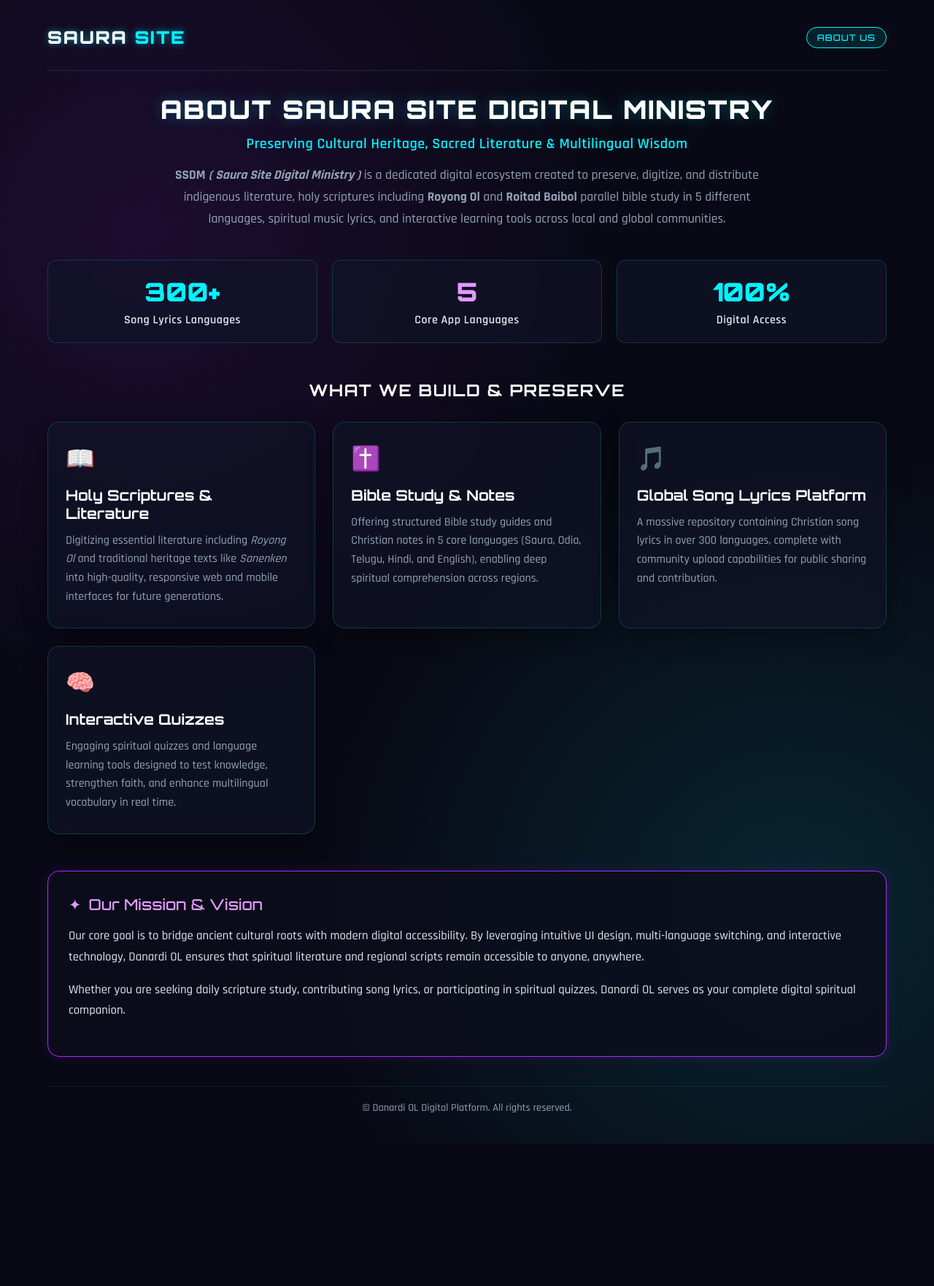
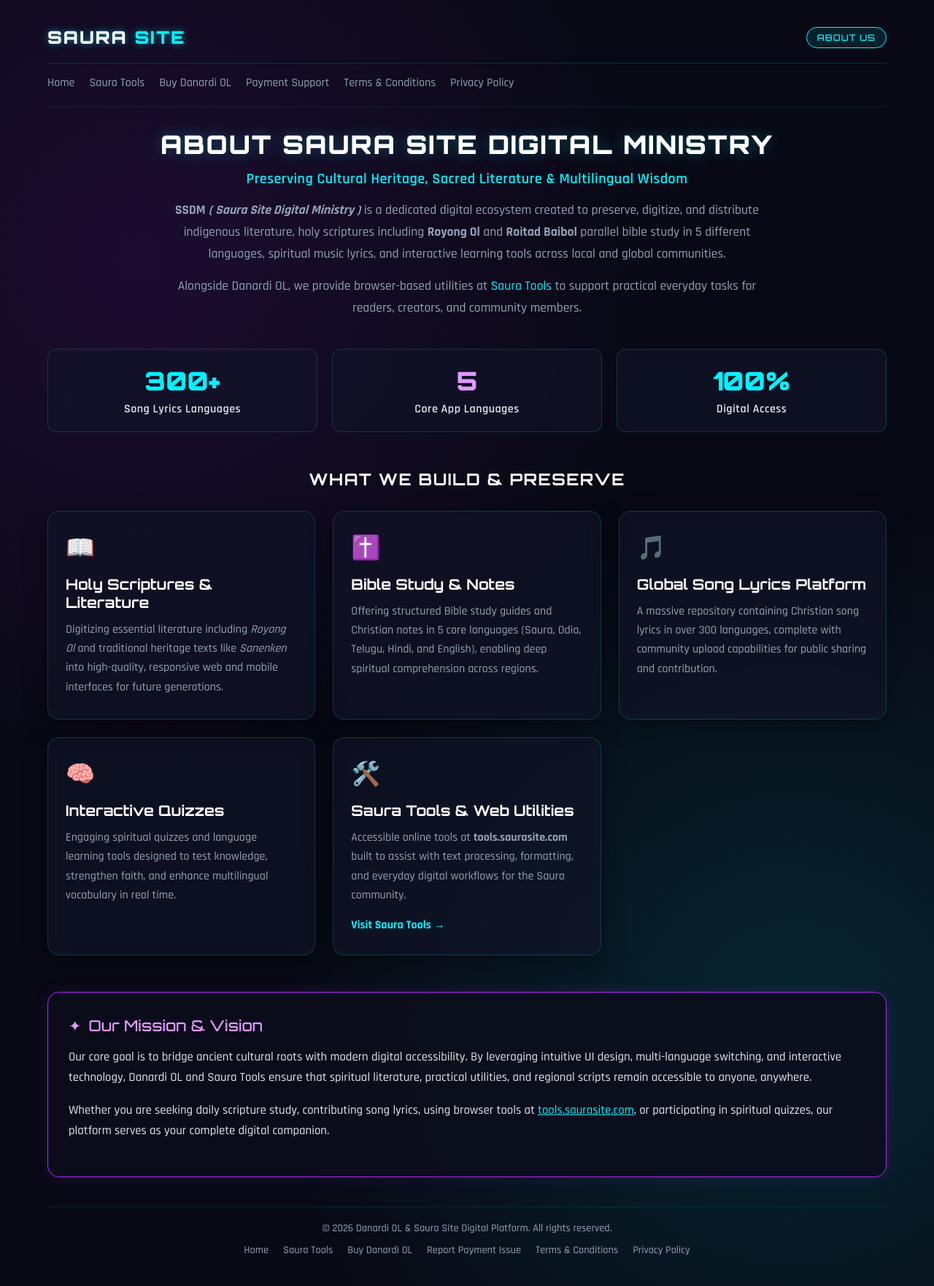
Before and after one commit to raisonGamango/saura-site, a plain HTML site: page about-us.html in a window 1280 px wide. Shown: the whole page at 73% size. Before the commit the page ends 1567 px from the top, so only its background shows below. Drawn offline with Linux system fonts and the light colour scheme.

Commit message:
Update HTML structure and styling in about-us.html

```diff
--- a/about-us.html
+++ b/about-us.html
@@ -9,6 +9,7 @@
 
   <!-- Replace ca-pub-XXXXXXXXXXXXXXXX with your actual Google AdSense Publisher ID once ready -->
   <script async src="https://pagead2.googlesyndication.com/pagead/js/adsbygoogle.js?client=ca-pub-XXXXXXXXXXXXXXXX" crossorigin="anonymous"></script>
+
   <style>
     @import url('https://fonts.googleapis.com/css2?family=Orbitron:wght@500;700;900&family=Rajdhani:wght@500;600;700&display=swap');
 
@@ -42,6 +43,10 @@
       padding: 20px;
     }
 
+    a {
+      color: inherit;
+    }
+
     /* Container */
     .wrapper {
       max-width: 1150px;
@@ -54,9 +59,11 @@
       display: flex;
       justify-content: space-between;
       align-items: center;
-      padding: 16px 0 30px;
+      flex-wrap: wrap;
+      gap: 12px;
+      padding: 16px 0 20px;
       border-bottom: 1px solid rgba(0, 243, 255, 0.15);
-      margin-bottom: 30px;
+      margin-bottom: 16px;
     }
 
     .brand-logo {
@@ -67,6 +74,7 @@
       color: #fff;
       text-transform: uppercase;
       text-shadow: 0 0 10px rgba(0, 243, 255, 0.5);
+      text-decoration: none;
     }
 
     .brand-logo span {
@@ -82,6 +90,26 @@
       font-family: 'Orbitron', sans-serif;
       font-size: 0.75rem;
       letter-spacing: 1px;
+    }
+
+    .sub-nav {
+      display: flex;
+      flex-wrap: wrap;
+      gap: 10px 20px;
+      padding-bottom: 22px;
+      margin-bottom: 28px;
+      border-bottom: 1px solid rgba(0, 243, 255, 0.1);
+      font-size: 1rem;
+    }
+
+    .sub-nav a {
+      color: var(--text-muted);
+      text-decoration: none;
+    }
+
+    .sub-nav a:hover {
+      color: var(--neon-cyan);
+      text-decoration: underline;
     }
 
     /* Hero Banner / Page Header */
@@ -111,10 +139,19 @@
 
     .page-description {
       max-width: 850px;
-      margin: 0 auto;
+      margin: 0 auto 14px;
       font-size: 1.1rem;
       line-height: 1.7;
       color: var(--text-muted);
+    }
+
+    .page-description a {
+      color: var(--neon-cyan);
+      text-decoration: none;
+    }
+
+    .page-description a:hover {
+      text-decoration: underline;
     }
 
     /* Stats Grid */
@@ -183,6 +220,8 @@
       backdrop-filter: blur(12px);
       box-shadow: 0 8px 32px 0 rgba(0, 0, 0, 0.4);
       transition: all 0.3s cubic-bezier(0.4, 0, 0.2, 1);
+      display: flex;
+      flex-direction: column;
     }
 
     .about-card:hover {
@@ -207,8 +246,21 @@
 
     .about-card-text {
       font-size: 1rem;
-      line-height: 1.6;
+      line-height: 1.65;
       color: var(--text-muted);
+      flex-grow: 1;
+    }
+
+    .about-card-link {
+      display: inline-block;
+      margin-top: 16px;
+      color: var(--neon-cyan);
+      text-decoration: none;
+      font-weight: 700;
+    }
+
+    .about-card-link:hover {
+      text-decoration: underline;
     }
 
     /* Mission & Vision Box */
@@ -247,6 +299,24 @@
       color: var(--text-muted);
     }
 
+    .footer-links {
+      display: flex;
+      flex-wrap: wrap;
+      justify-content: center;
+      gap: 10px 20px;
+      margin-top: 12px;
+    }
+
+    .footer-links a {
+      color: var(--text-muted);
+      text-decoration: none;
+    }
+
+    .footer-links a:hover {
+      color: var(--neon-cyan);
+      text-decoration: underline;
+    }
+
     /* Mobile Responsive */
     @media (max-width: 768px) {
       .page-title {
@@ -269,16 +339,28 @@
   <div class="wrapper">
     <!-- Top Navigation Header -->
     <header class="site-header">
-      <div class="brand-logo">SAURA <span>SITE</span></div>
+      <a class="brand-logo" href="index.html">SAURA <span>SITE</span></a>
       <div class="nav-badge">ABOUT US</div>
     </header>
+
+    <nav class="sub-nav" aria-label="Site navigation">
+      <a href="index.html">Home</a>
+      <a href="https://tools.saurasite.com" target="_blank" rel="noopener noreferrer">Saura Tools</a>
+      <a href="buy-danardi-ol.html">Buy Danardi OL</a>
+      <a href="report-payment-issues.html">Payment Support</a>
+      <a href="terms-conditions.html">Terms &amp; Conditions</a>
+      <a href="privacy-policy.html">Privacy Policy</a>
+    </nav>
 
     <!-- Hero Section -->
     <section class="hero-section">
       <h1 class="page-title">About Saura Site Digital Ministry</h1>
-      <h2 class="page-subtitle">Preserving Cultural Heritage, Sacred Literature & Multilingual Wisdom</h2>
+      <h2 class="page-subtitle">Preserving Cultural Heritage, Sacred Literature &amp; Multilingual Wisdom</h2>
       <p class="page-description">
         <strong>SSDM</strong> <strong><em>( Saura Site Digital Ministry )</em></strong> is a dedicated digital ecosystem created to preserve, digitize, and distribute indigenous literature, holy scriptures including <strong>Royong Ol</strong> and <strong>Roitad Baibol</strong> parallel bible study in 5 different languages, spiritual music lyrics, and interactive learning tools across local and global communities.
+      </p>
+      <p class="page-description">
+        Alongside Danardi OL, we provide browser-based utilities at <a href="https://tools.saurasite.com" target="_blank" rel="noopener noreferrer">Saura Tools</a> to support practical everyday tasks for readers, creators, and community members.
       </p>
     </section>
 
@@ -299,13 +381,13 @@
     </div>
 
     <!-- Core Pillars Grid -->
-    <h3 class="section-heading">What We Build & Preserve</h3>
+    <h3 class="section-heading">What We Build &amp; Preserve</h3>
     <section class="about-grid">
 
       <!-- Card 1 -->
       <div class="about-card">
         <div class="card-icon">📖</div>
-        <h4 class="about-card-title">Holy Scriptures & Literature</h4>
+        <h4 class="about-card-title">Holy Scriptures &amp; Literature</h4>
         <p class="about-card-text">
           Digitizing essential literature including <em>Royong Ol</em> and traditional heritage texts like <em>Sanenken</em> into high-quality, responsive web and mobile interfaces for future generations.
         </p>
@@ -314,7 +396,7 @@
       <!-- Card 2 -->
       <div class="about-card">
         <div class="card-icon">✝️</div>
-        <h4 class="about-card-title">Bible Study & Notes</h4>
+        <h4 class="about-card-title">Bible Study &amp; Notes</h4>
         <p class="about-card-text">
           Offering structured Bible study guides and Christian notes in 5 core languages (Saura, Odia, Telugu, Hindi, and English), enabling deep spiritual comprehension across regions.
         </p>
@@ -338,26 +420,47 @@
         </p>
       </div>
 
+      <!-- Card 5: Saura Tools -->
+      <div class="about-card">
+        <div class="card-icon">🛠️</div>
+        <h4 class="about-card-title">Saura Tools &amp; Web Utilities</h4>
+        <p class="about-card-text">
+          Accessible online tools at <strong>tools.saurasite.com</strong> built to assist with text processing, formatting, and everyday digital workflows for the Saura community.
+        </p>
+        <a href="https://tools.saurasite.com" target="_blank" rel="noopener noreferrer" class="about-card-link">Visit Saura Tools &rarr;</a>
+      </div>
+
     </section>
 
     <!-- Mission & Vision -->
     <section class="mission-box">
       <div class="mission-title">
-        <span>✦</span> Our Mission & Vision
+        <span>✦</span> Our Mission &amp; Vision
       </div>
       <p class="mission-text">
-        Our core goal is to bridge ancient cultural roots with modern digital accessibility. By leveraging intuitive UI design, multi-language switching, and interactive technology, Danardi OL ensures that spiritual literature and regional scripts remain accessible to anyone, anywhere.
+        Our core goal is to bridge ancient cultural roots with modern digital accessibility. By leveraging intuitive UI design, multi-language switching, and interactive technology, Danardi OL and Saura Tools ensure that spiritual literature, practical utilities, and regional scripts remain accessible to anyone, anywhere.
       </p>
       <p class="mission-text">
-        Whether you are seeking daily scripture study, contributing song lyrics, or participating in spiritual quizzes, Danardi OL serves as your complete digital spiritual companion.
+        Whether you are seeking daily scripture study, contributing song lyrics, using browser tools at <a href="https://tools.saurasite.com" target="_blank" rel="noopener noreferrer" style="color:var(--neon-cyan);">tools.saurasite.com</a>, or participating in spiritual quizzes, our platform serves as your complete digital companion.
       </p>
     </section>
 
     <!-- Footer -->
     <footer class="site-footer">
-      &copy; Danardi OL Digital Platform. All rights reserved.
+      <p>&copy; <span id="year"></span> Danardi OL &amp; Saura Site Digital Platform. All rights reserved.</p>
+      <nav class="footer-links" aria-label="Footer navigation">
+        <a href="index.html">Home</a>
+        <a href="https://tools.saurasite.com" target="_blank" rel="noopener noreferrer">Saura Tools</a>
+        <a href="buy-danardi-ol.html">Buy Danardi OL</a>
+        <a href="report-payment-issues.html">Report Payment Issue</a>
+        <a href="terms-conditions.html">Terms &amp; Conditions</a>
+        <a href="privacy-policy.html">Privacy Policy</a>
+      </nav>
     </footer>
   </div>
 
+  <script>
+    document.getElementById('year').textContent = new Date().getFullYear();
+  </script>
 </body>
 </html>
```
